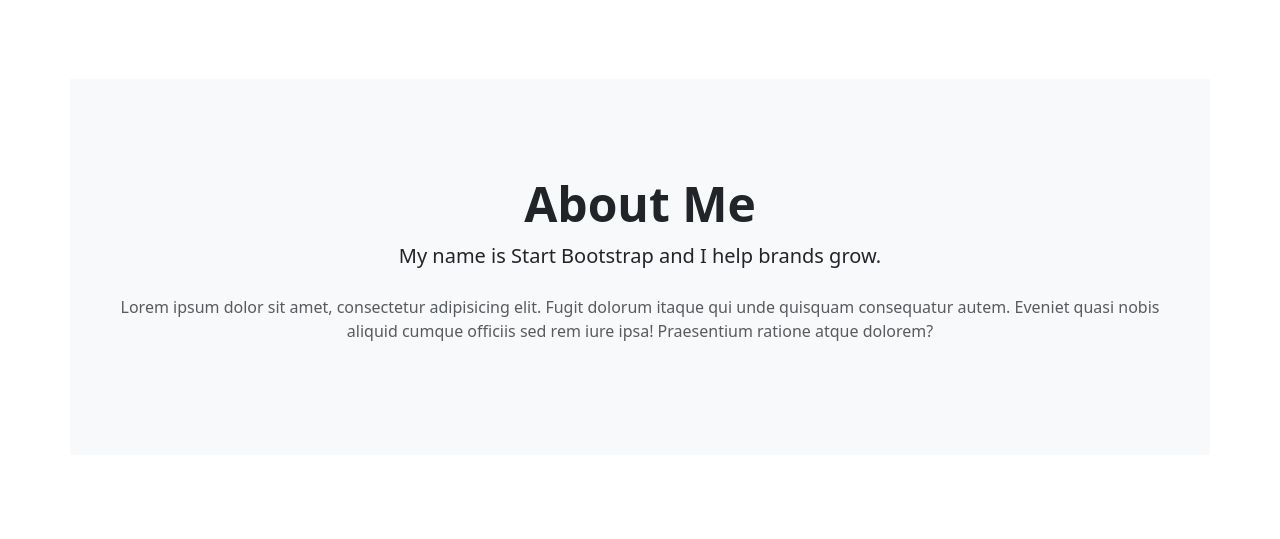
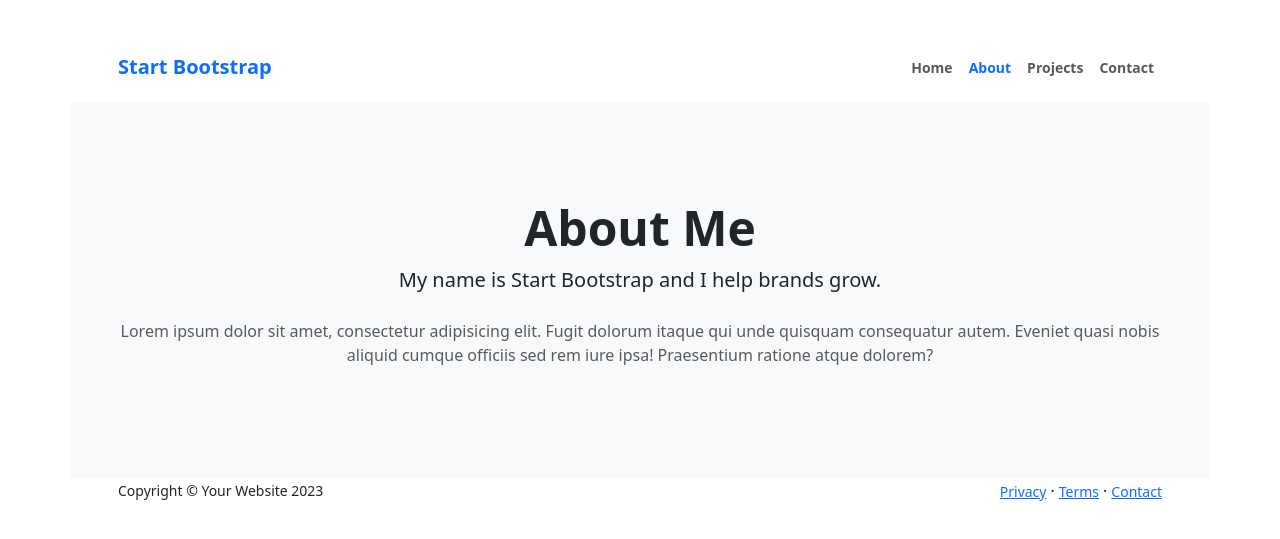
Before and after one commit to longnosuke/mytrainning-LoganNg, a Vue app in the folder my-vue-app/: page /about in a window 1280 px wide. Shown: the part 133-672 px from the top of the page. Built offline with nearby package versions, Linux system fonts and the light colour scheme.

Commit message:
refactor(layout): add DefaultLayout to views
Introduce DefaultLayout.vue and wrap Home, About, Contact, and Projects views with the new layout for consistent structure. This improves code reuse and centralizes Navbar and Footer components.

```diff
--- /dev/null
+++ b/my-vue-app/src/layouts/DefaultLayout.vue
@@ -0,0 +1,18 @@
+<template>
+  <div>
+    <Navbar />
+    <main>
+      <slot />
+    </main>
+    <Footer />
+  </div>
+</template>
+
+<script>
+import Navbar from '@/components/Navbar.vue'
+import Footer from '@/components/Footer.vue'
+
+export default {
+  components: { Navbar, Footer }
+}
+</script>
--- a/my-vue-app/src/router/index.ts
+++ b/my-vue-app/src/router/index.ts
@@ -4,19 +4,20 @@
 import About from '@/views/About.vue'
 import Projects from '@/views/Projects.vue'
 import Contact from '@/views/Contact.vue'
+import Error from '@/views/Error.vue'
 
 const routes = [
     { path: '/', name: 'Home', component: Home },
     { path: '/about', name: 'About', component: About },
     { path: '/projects', name: 'Projects', component: Projects },
-    { path: '/contact', name: 'Contact', component: Contact }
+    { path: '/contact', name: 'Contact', component: Contact },
 ]
 
 const router = createRouter({
     history: createWebHistory(),
     routes,
     scrollBehavior() {
-        return { top: 0 }  // luôn cuộn lên đầu
+        return { top: 0 }
     }
 })
 
--- a/my-vue-app/src/views/About.vue
+++ b/my-vue-app/src/views/About.vue
@@ -1,4 +1,13 @@
+<script>
+import DefaultLayout from "@/layouts/DefaultLayout.vue";
+export default {
+  components: {
+    DefaultLayout,
+  }
+}
+</script>
 <template>
+  <DefaultLayout>
     <section class="bg-light py-5">
     <div class="container px-5">
       <div class="row gx-5 justify-content-center">
@@ -17,6 +26,7 @@
       </div>
     </div>
   </section>
+  </DefaultLayout>
 </template>
 <script setup lang="ts">
 </script>
--- a/my-vue-app/src/views/Contact.vue
+++ b/my-vue-app/src/views/Contact.vue
@@ -1,8 +1,14 @@
-<script setup lang="ts">
-
+<script>
+import DefaultLayout from "@/layouts/DefaultLayout.vue";
+export default {
+  components: {
+    DefaultLayout,
+  }
+}
 </script>
 
 <template>
+  <DefaultLayout>
     <section class="py-5">
       <div class="container px-5">
         <!-- Contact form-->
@@ -72,6 +78,7 @@
         </div>
       </div>
     </section>
+  </DefaultLayout>
 </template>
 
 <style scoped>
--- a/my-vue-app/src/views/Home.vue
+++ b/my-vue-app/src/views/Home.vue
@@ -1,20 +1,15 @@
+<script>
+  import DefaultLayout from "@/layouts/DefaultLayout.vue";
+export default {
+  components: {
+    DefaultLayout,
+  }
+}
+</script>
 <template>
-  <div>
-    <Navbar />
-    <Header />
-    <Footer />
-  </div>
+    <DefaultLayout>
+      <section class="text-center py-5">
+        <h1>Welcome to Home</h1>
+      </section>
+    </DefaultLayout>
 </template>
-
-<script>
-  import Navbar from '../components/Navbar.vue'
-  import Header from '../components/Header.vue'
-  import Footer from '../components/Footer.vue'
-  export default {
-    components: {
-      Navbar,
-      Header,
-      Footer
-    }
-  }
-</script>
--- a/my-vue-app/src/views/Projects.vue
+++ b/my-vue-app/src/views/Projects.vue
@@ -1,8 +1,14 @@
-<script setup lang="ts">
-
+<script>
+import DefaultLayout from "@/layouts/DefaultLayout.vue";
+export default {
+  components: {
+    DefaultLayout,
+  }
+}
 </script>
 
 <template>
+  <DefaultLayout>
   <section class="py-5">
     <div class="container px-5 mb-5">
       <div class="text-center mb-5">
@@ -38,6 +44,7 @@
       </div>
     </div>
   </section>
+  </DefaultLayout>
 </template>
 
 <style scoped>
```
Lines whose indentation alone changed are shown as unchanged.
